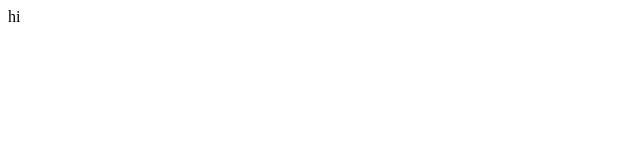
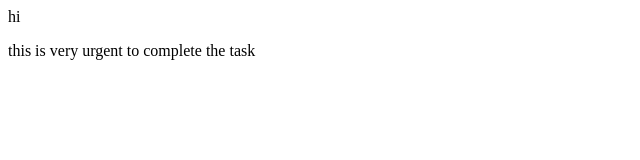
Before and after one commit to VaibhavShukla29/21bcm065-demo, a plain HTML site: page index.html in a window 1280 px wide. Shown: the whole page, without its empty margins (0-640 px from the left). Drawn offline with Linux system fonts and the light colour scheme.

Commit message:
GDAQ-23 FinallyUpdate index.html

```diff
--- a/index.html
+++ b/index.html
@@ -1 +1,2 @@
 <p>hi</p>
+<p>this is very urgent to complete the task</p>
```
